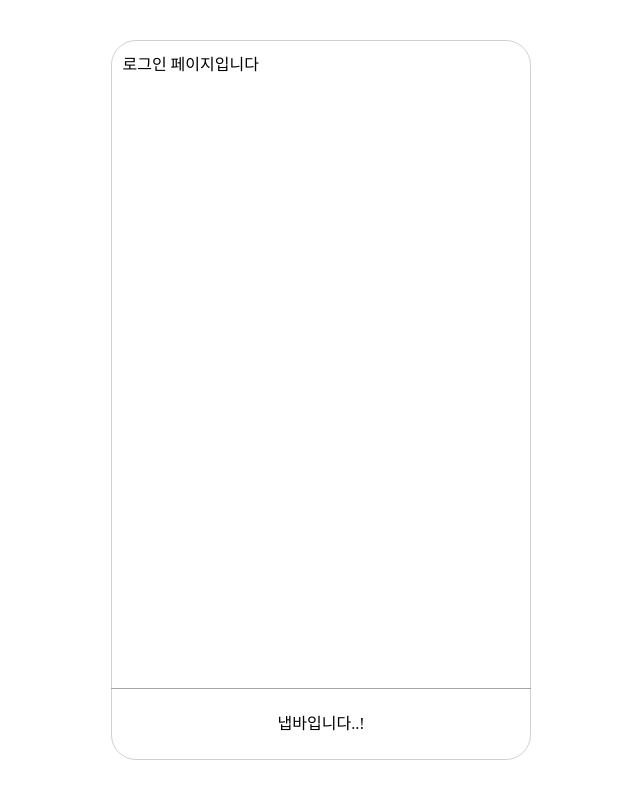
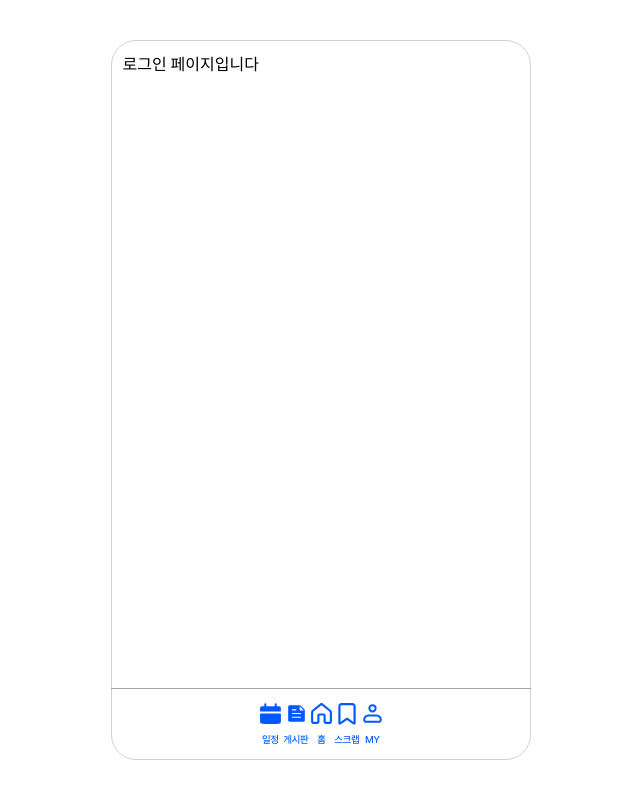
Before and after one commit to UMC-WEGO/WEGO_FE_React, a React (Vite) app in the folder WEGO_FE/: page / in a window 1280 px wide. Shown: the whole page, without its empty margins (319-959 px from the left). Built offline with nearby package versions, Linux system fonts and the light colour scheme.

Commit message:
feat: 냅바 기초 레이아웃 구현 및 공용컴포넌트 사이즈 테이블 상수 파일 생성

```diff
--- a/WEGO_FE/src/components/navbar/Navbar.tsx
+++ b/WEGO_FE/src/components/navbar/Navbar.tsx
@@ -1,8 +1,23 @@
 import React from 'react';
 import * as S from './Navbar.style';
+import myIcon from '../../images/feat1/Nav_MY_icon.svg';
+import scrapIcon from '../../images/feat1/Nav_scrap_icon.svg';
+import homeIcon from '../../images/feat1/Nav_home_icon.svg';
+import boardIcon from '../../images/feat1/Nav_board_icon.svg';
+import scheduleIcon from '../../images/feat1/Nav_schedule_icon.svg';
 
 function Navbar() {
-  return <S.Navbar>냅바입니다..!</S.Navbar>;
+  return (
+    <S.Navbar>
+      <div>
+        <img src={scheduleIcon} alt="" />
+        <img src={boardIcon} alt="" />
+        <img src={homeIcon} alt="" />
+        <img src={scrapIcon} alt="" />
+        <img src={myIcon} alt="" />
+      </div>
+    </S.Navbar>
+  );
 }
 
 export default Navbar;
```
Also changed, not shown: WEGO_FE/src/constants/SharedComponentSizeTable.ts (added, +9 -0 lines).
